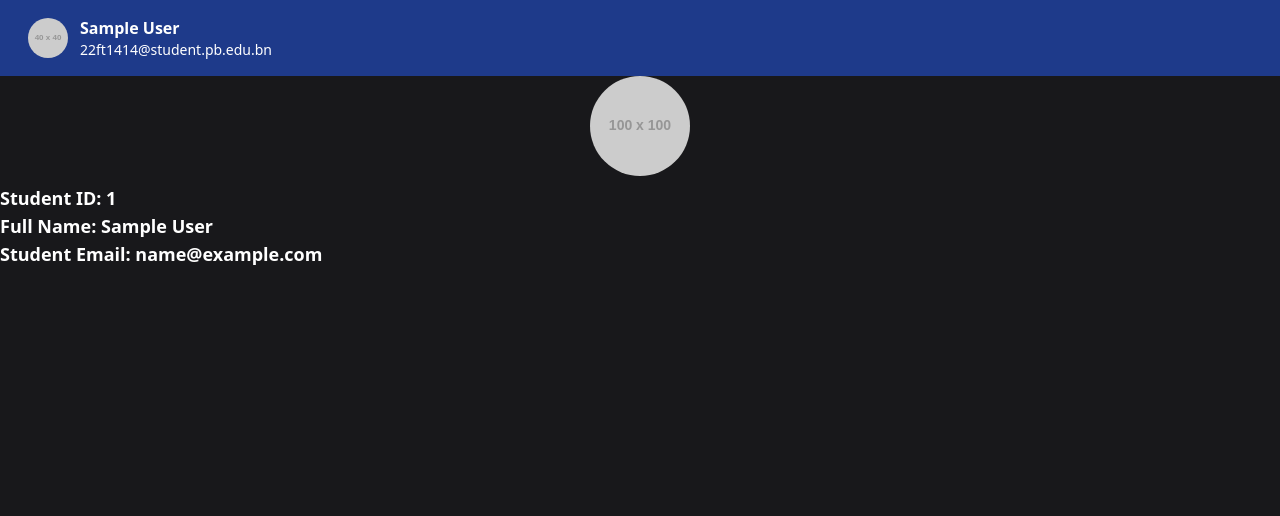
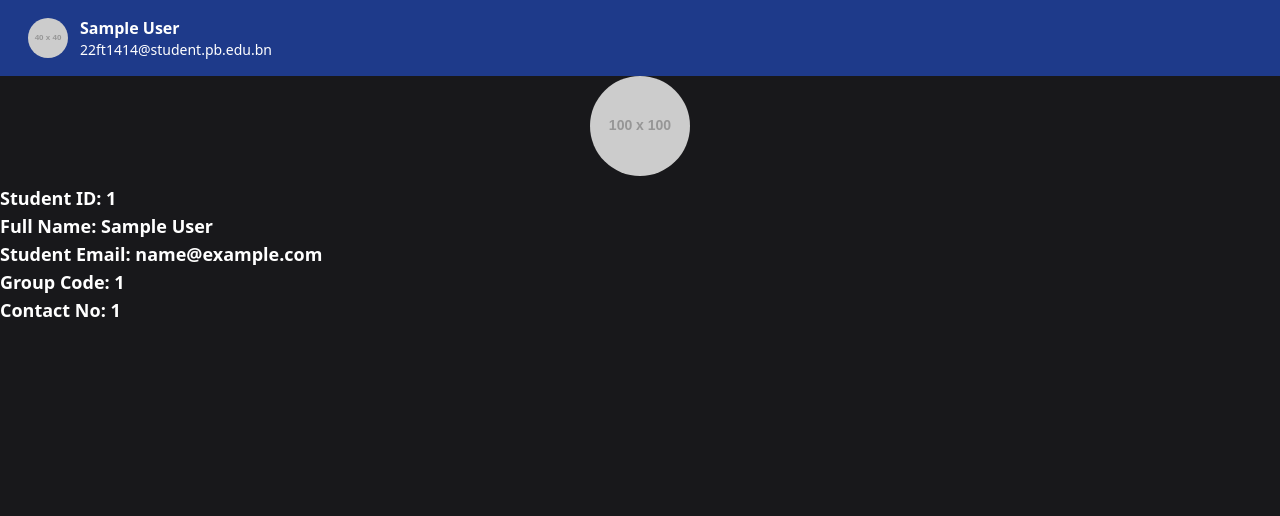
Before and after one commit to 22FTT1500/Ep-Quest, a PHP site: page /manageprofile.php in a window 1280 px wide. Shown: the top 516 px of the page. Run offline with PHP 8.4, Linux system fonts and the light colour scheme; the visitor is signed in with stand-in values (Sample User, id 1); grey boxes labelled with a size stand in for pictures from a placeholder-image service; some libraries are stand-ins or nearby versions.

Commit message:
latest changes

```diff
--- a/login.php
+++ b/login.php
@@ -34,6 +34,7 @@ if (isset($_POST['stuid']) && isset($_POST['password'])) {
                 $_SESSION['id'] = $row['id'];
                 $_SESSION['grpcode'] = $row['grpcode'];
                 $_SESSION['email'] = $row['email'];
+                $_SESSIONp['contactno'] = $row['contactno'];
 
 
                 header('Location: studentpage.php');
--- a/manageprofile.php
+++ b/manageprofile.php
@@ -1,7 +1,7 @@
 <?php
 session_start();
 include 'db_conn.php';
-if (isset($_SESSION['student_id']) && isset($_SESSION['student_id']) && isset($_SESSION['email'])) {
+if (isset($_SESSION['student_id']) && isset($_SESSION['student_id'])) {
 
 ?>
 
@@ -38,6 +38,9 @@ if (isset($_SESSION['student_id']) && isset($_SESSION['student_id']) && isset($_
             <p class="text-lg font-bold">Student ID: <?php echo $_SESSION['student_id']; ?></p>
             <p class="text-lg font-bold">Full Name: <?php echo $_SESSION['fullname']; ?></p>
             <p class="text-lg font-bold">Student Email: <?php echo $_SESSION['email']; ?></p>
+            <p class="text-lg font-bold">Group Code: <?php echo $_SESSION['grpcode']; ?></p>
+
+            <p class="text-lg font-bold">Contact No: <?php echo $_SESSION['contactno']; ?></p>
 
 
 
```
